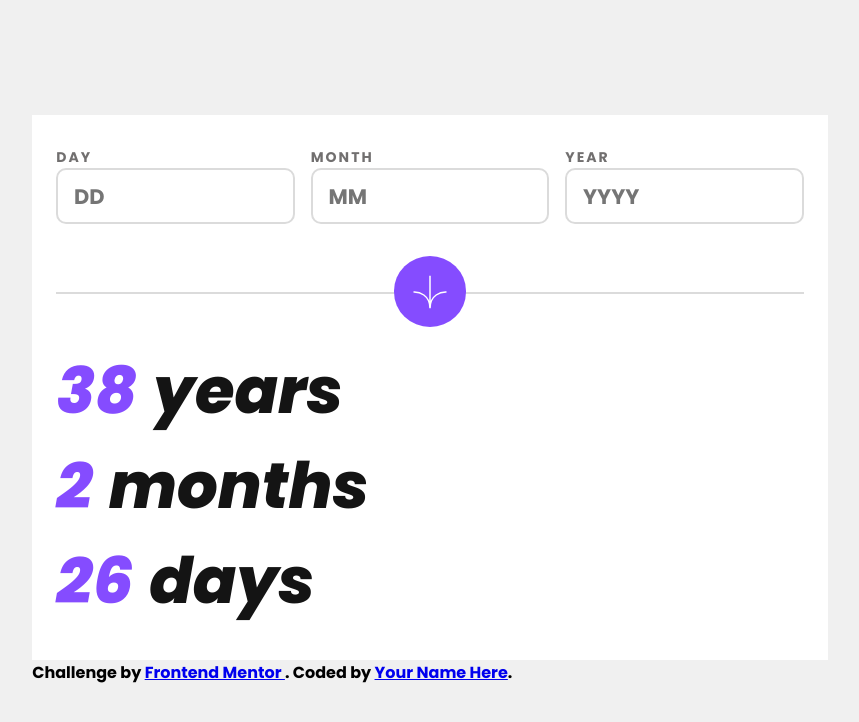
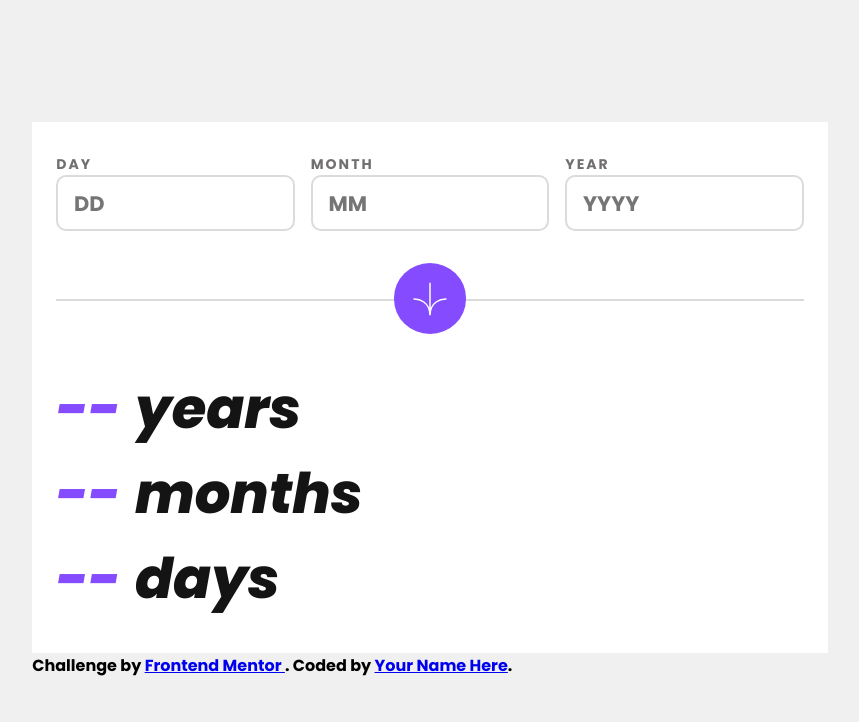
Before and after one commit to joao-lucas-dias/age-calculator-app, a React (Vite) app: page / in a window 1280 px wide. Shown: the top 722 px of the page, without its empty margins (210-1069 px from the left). Built offline with nearby package versions, Linux system fonts and the light colour scheme.

Commit message:
Add age calculation logic

```diff
--- a/src/App.module.css
+++ b/src/App.module.css
@@ -1,6 +1,6 @@
 .wrapper {
   display: grid;
-  grid-row-gap: 1em;
+  grid-row-gap: 2em;
   padding: 2em 1.5em;
 
   background-color: var(--color-neutral-lightest);
--- a/src/App.tsx
+++ b/src/App.tsx
@@ -1,12 +1,42 @@
+import { useState } from "react";
 import classes from "./App.module.css";
 import AgeDisplay from "./components/AgeDisplay/AgeDisplay";
 import Form from "./components/Form/Form";
 
 const App = () => {
+	const [years, setYears] = useState("");
+	const [months, setMonths] = useState("");
+	const [days, setDays] = useState("");
+
+	const calculateAge = (day: string, month: string, year: string) => {
+		const today = new Date();
+		const birthdate = new Date(`${year}-${month}-${day}`);
+
+		var years = today.getFullYear() - birthdate.getFullYear();
+		var months = today.getMonth() - birthdate.getMonth();
+		var days = today.getDate() - birthdate.getDate();
+
+		if (months < 0 || (months === 0 && days < 0)) {
+			years--;
+			months += 12;
+		}
+
+		if (days < 0) {
+			var monthDays = new Date(today.getFullYear(), today.getMonth(), 0).getDate();
+			days += monthDays;
+			months--;
+		}
+
+		setYears(years.toString());
+		setMonths(months.toString());
+		setDays(days.toString());
+
+	};
+
 	return (
 		<div className={classes.wrapper}>
-			<Form />
-			<AgeDisplay />
+			<Form onFormSubmit={calculateAge} />
+			<AgeDisplay years={years} months={months} days={days} />
 		</div>
 	);
 };
--- a/src/components/AgeDisplay/AgeDisplay.module.css
+++ b/src/components/AgeDisplay/AgeDisplay.module.css
@@ -7,7 +7,7 @@
   gap: .25em;
   align-items: baseline;
 
-  font-size: 64px;
+  font-size: 56px;
   font-weight: var(--font-weight-bolder);
   font-style: italic;
 }
--- a/src/components/AgeDisplay/AgeDisplay.tsx
+++ b/src/components/AgeDisplay/AgeDisplay.tsx
@@ -1,18 +1,20 @@
 import classes from "./AgeDisplay.module.css";
 
-const AgeDisplay = () => {
+const AgeDisplay: React.FC<{ years: string; months: string; days: string }> = (props) => {
 	return (
 		<div className={classes.wrapper}>
 			<p className={classes.row}>
-				<span className={classes.number}>38</span>
+				<span className={classes.number}>{props.years === "" ? "--" : props.years}</span>
 				<span className={classes.label}>years</span>
 			</p>
 			<p className={classes.row}>
-				<span className={classes.number}>2</span>
+				<span className={classes.number}>
+					{props.months === "" ? "--" : props.months}
+				</span>
 				<span className={classes.label}>months</span>
 			</p>
 			<p className={classes.row}>
-				<span className={classes.number}>26</span>
+				<span className={classes.number}>{props.days === "" ? "--" : props.days}</span>
 				<span className={classes.label}>days</span>
 			</p>
 		</div>
--- a/src/components/Form/Form.module.css
+++ b/src/components/Form/Form.module.css
@@ -2,3 +2,34 @@
   display: grid;
   grid-row-gap: 2em;
 }
+
+.inputs_wrapper {
+  display: flex;
+  gap: 1em;
+}
+
+.inputs_wrapper > * {
+  flex: 1;
+}
+
+.label {
+  font-size: 14px;
+  text-transform: uppercase;
+  letter-spacing: 2px;
+  color: var(--color-neutral-dark);
+}
+
+.input {
+  width: 100%;
+  padding: .5em .75em;
+
+  font-size: 21px;
+  border-radius: 10px;
+  border: 2px solid var(--color-neutral-light);
+  color: var(--color-neutral-darkest);
+  background-color: var(--color-neutral-lightest);
+}
+
+.input::placeholder {
+  font-size: 21px;
+}
--- a/src/components/Form/Form.tsx
+++ b/src/components/Form/Form.tsx
@@ -1,18 +1,79 @@
-import { FormEvent } from "react";
+import { ChangeEvent, FormEvent, useState } from "react";
 import Button from "./Button/Button";
 import classes from "./Form.module.css";
-import Inputs from "./Inputs/Inputs";
 
-const Form = () => {
+const Form: React.FC<{
+	onFormSubmit: (day: string, month: string, year: string) => void;
+}> = (props) => {
+	const [dayInput, setDayInput] = useState("");
+	const [monthInput, setMonthInput] = useState("");
+	const [yearInput, setYearInput] = useState("");
+
 	const formSubmitHandler = (event: FormEvent) => {
 		event.preventDefault();
 
-		console.log("Submit");
-	}
+		props.onFormSubmit(dayInput, monthInput, yearInput);
+	};
+
+	const dayInputChangeHandler = (event: ChangeEvent<HTMLInputElement>) =>
+		setDayInput(event.target.value);
+
+	const monthInputChangeHandler = (event: ChangeEvent<HTMLInputElement>) =>
+		setMonthInput(event.target.value);
+
+	const yearInputChangeHandler = (event: ChangeEvent<HTMLInputElement>) =>
+		setYearInput(event.target.value);
 
 	return (
 		<form className={classes.wrapper} onSubmit={formSubmitHandler}>
-			<Inputs />
+			<div className={classes.inputs_wrapper}>
+				<span>
+					<p className={classes.label}>Day</p>
+					<p>
+						<input
+							className={classes.input}
+							value={dayInput}
+							onChange={dayInputChangeHandler}
+							type="number"
+							placeholder="DD"
+							min={1}
+							step={1}
+							max={31}
+							required
+						/>
+					</p>
+				</span>
+				<span>
+					<p className={classes.label}>Month</p>
+					<p>
+						<input
+							className={classes.input}
+							value={monthInput}
+							onChange={monthInputChangeHandler}
+							type="number"
+							placeholder="MM"
+							min={1}
+							step={1}
+							max={12}
+							required
+						/>
+					</p>
+				</span>
+				<span>
+					<p className={classes.label}>Year</p>
+					<p>
+						<input
+							className={classes.input}
+							value={yearInput}
+							onChange={yearInputChangeHandler}
+							type="number"
+							placeholder="YYYY"
+							step={1}
+							required
+						/>
+					</p>
+				</span>
+			</div>
 			<Button />
 		</form>
 	);
--- a/src/components/Form/Inputs/Inputs.module.css
+++ /dev/null
@@ -1,30 +0,0 @@
-.wrapper {
-  display: flex;
-  gap: 1em;
-}
-
-.wrapper > * {
-  flex: 1;
-}
-
-.label {
-  font-size: 14px;
-  text-transform: uppercase;
-  letter-spacing: 2px;
-  color: var(--color-neutral-dark);
-}
-
-.input {
-  width: 100%;
-  padding: .5em .75em;
-
-  font-size: 21px;
-  border-radius: 10px;
-  border: 2px solid var(--color-neutral-light);
-  color: var(--color-neutral-darkest);
-  background-color: var(--color-neutral-lightest);
-}
-
-.input::placeholder {
-  font-size: 21px;
-}
--- a/src/components/Form/Inputs/Inputs.tsx
+++ /dev/null
@@ -1,50 +0,0 @@
-import classes from "./Inputs.module.css";
-
-const Inputs = () => {
-	return (
-		<div className={classes.wrapper}>
-			<span>
-				<p className={classes.label}>Day</p>
-				<p>
-					<input
-						className={classes.input}
-						type="number"
-						placeholder="DD"
-						min={1}
-						step={1}
-						max={31}
-						required
-					/>
-				</p>
-			</span>
-			<span>
-				<p className={classes.label}>Month</p>
-				<p>
-					<input
-						className={classes.input}
-						type="number"
-						placeholder="MM"
-						min={1}
-						step={1}
-						max={12}
-						required
-					/>
-				</p>
-			</span>
-			<span>
-				<p className={classes.label}>Year</p>
-				<p>
-					<input
-						className={classes.input}
-						type="number"
-						placeholder="YYYY"
-						step={1}
-						required
-					/>
-				</p>
-			</span>
-		</div>
-	);
-};
-
-export default Inputs;
--- a/src/index.css
+++ b/src/index.css
@@ -42,7 +42,7 @@ body {
 	min-height: 100dvh;
 	display: grid;
 	place-content: center;
-	padding-inline: 2em;
+	padding-inline: 1em;
 
 	background-color: var(--color-neutral-lighter);
 }
```
